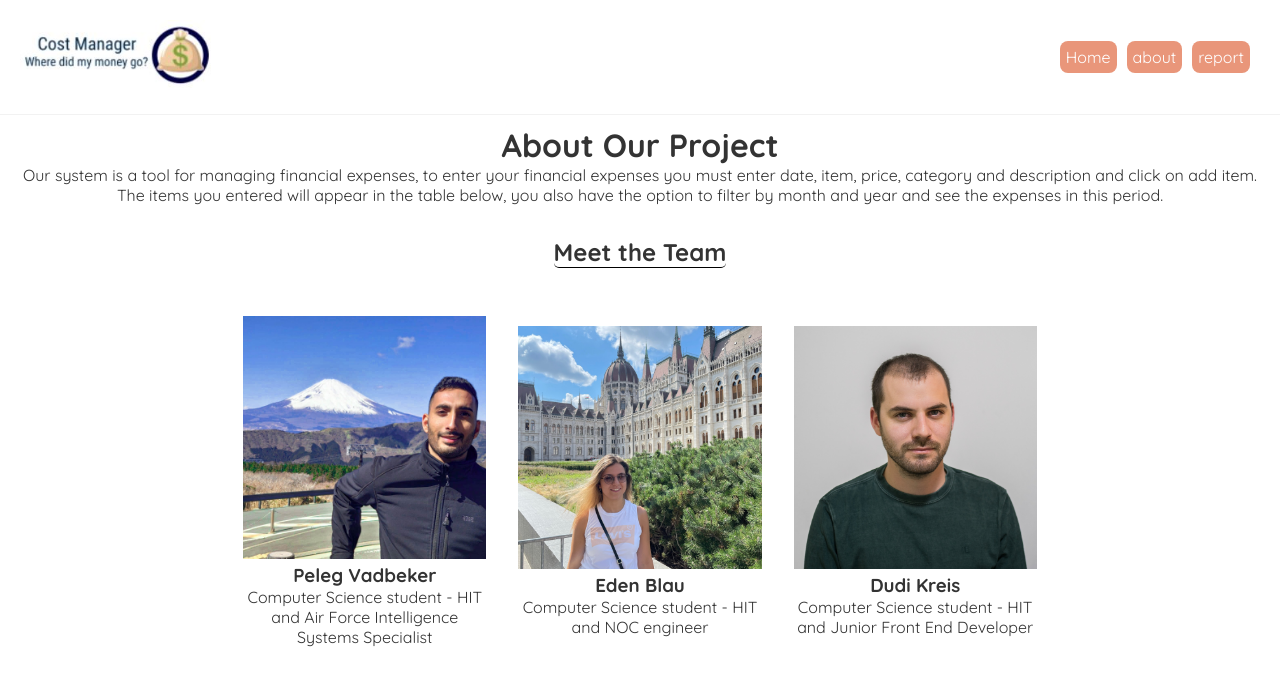
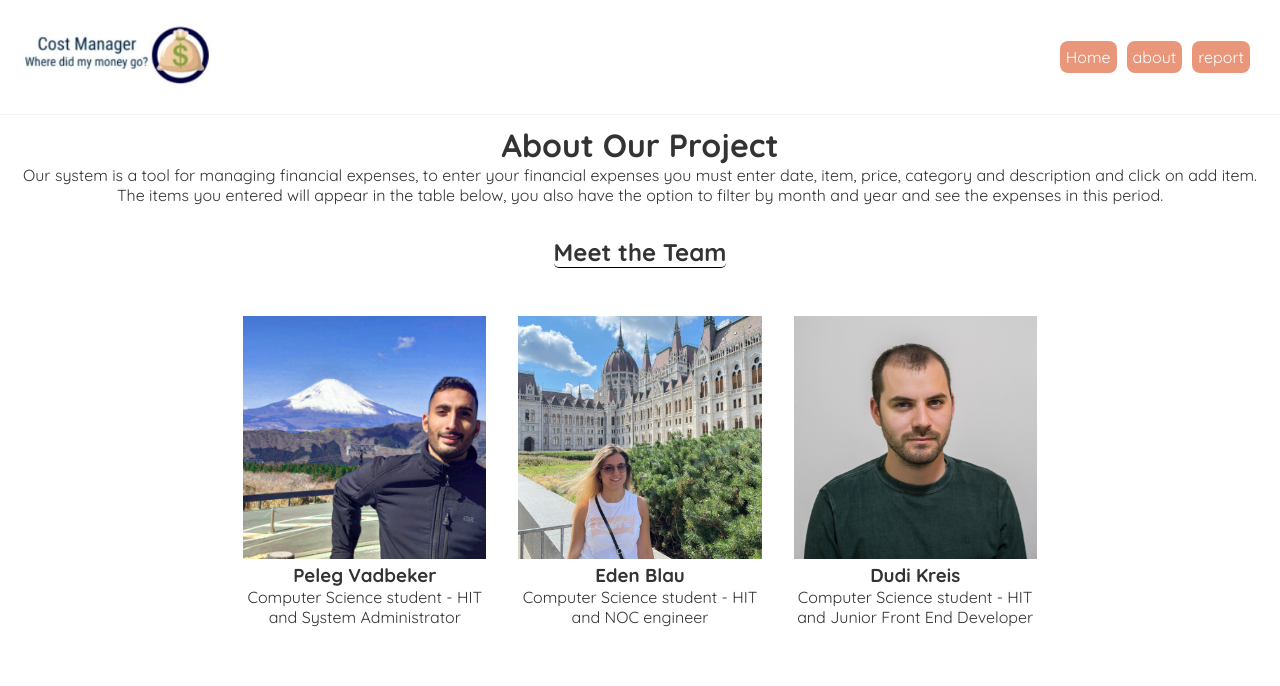
Before and after one commit to EdenBlau/Cost-Manager, a React (Create React App) app: page /about in a window 1280 px wide. Shown: the top 686 px of the page. Built offline with nearby package versions, Linux system fonts and the light colour scheme.

Commit message:
update 20.1 about and report

```diff
--- a/src/About.js
+++ b/src/About.js
@@ -4,10 +4,13 @@
 import peleg from './peleg.jpg'
 import eden from './eden.jpeg'
 import dudi from './dudi.jpeg'
+
+//array of 3 group members
+
 const teamMembers = [
     {
         name: 'Peleg Vadbeker',
-        role: 'Computer Science student - HIT and Air Force Intelligence Systems Specialist',
+        role: 'Computer Science student - HIT and System Administrator',
         picture: peleg
     },
     {
@@ -21,6 +24,11 @@
         picture: dudi
     }
 ];
+
+//about us function tell us about the project and team members.
+//about us contain map function that iterates over the team members array and for each team member it creates a new "team Member" component
+//note : we have team member as objects and team Member component.
+
 
 function AboutUs() {
     return (
--- a/src/Reports.js
+++ b/src/Reports.js
@@ -1,4 +1,5 @@
 import React, { useState , useEffect} from 'react';
+import './Reports.css'
 
 const Reports = () => {
     const [selectedYear, setSelectedYear] = useState('');
@@ -47,6 +48,8 @@
                 <label>Year:</label>
                 <select value={selectedYear} onChange={e => setSelectedYear(e.target.value)}>
                     <option value="" disabled>Select a year</option>
+                    <option value="2019">2019</option>
+                    <option value="2020">2020</option>
                     <option value="2021">2021</option>
                     <option value="2022">2022</option>
                     <option value="2023">2023</option>
```
